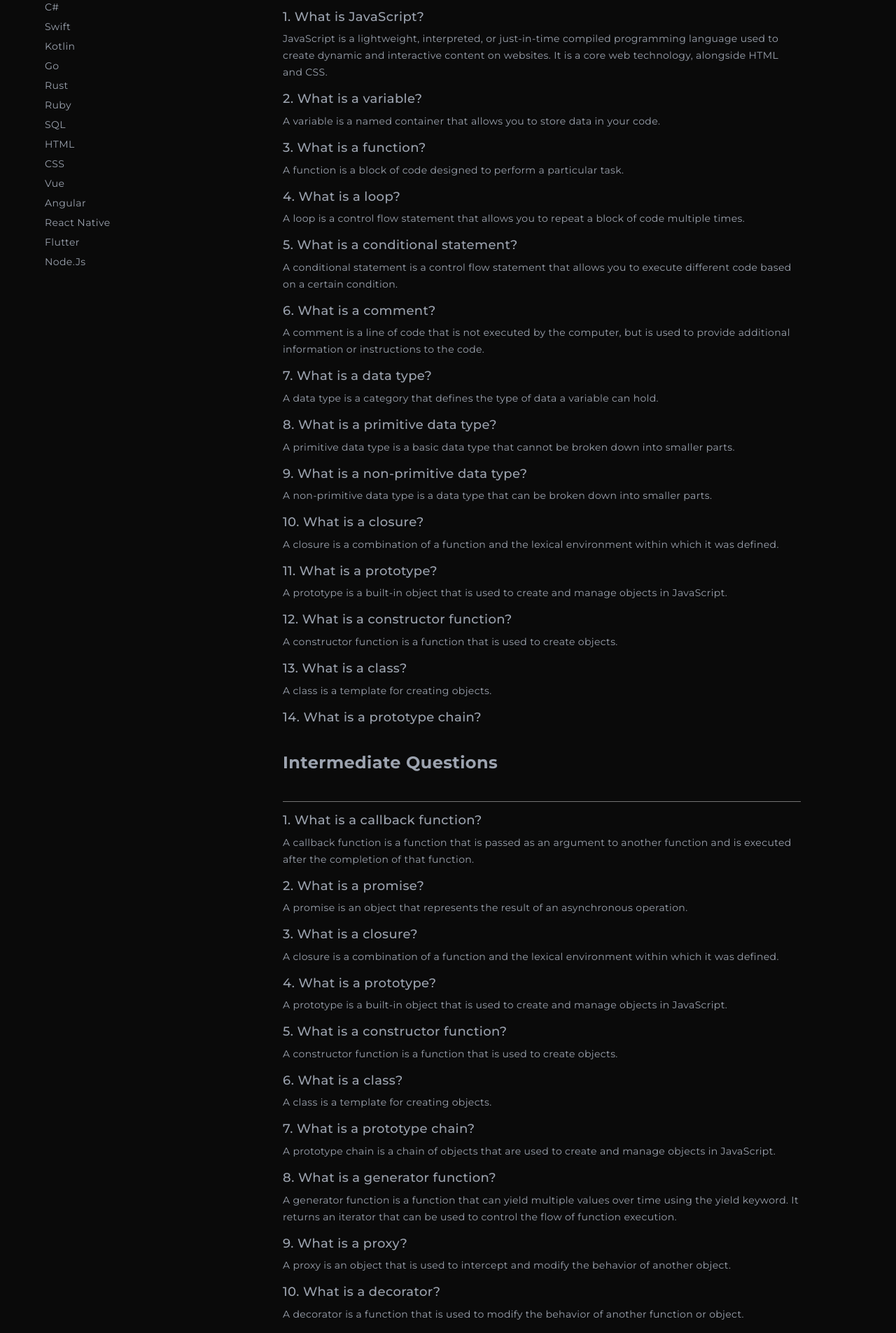
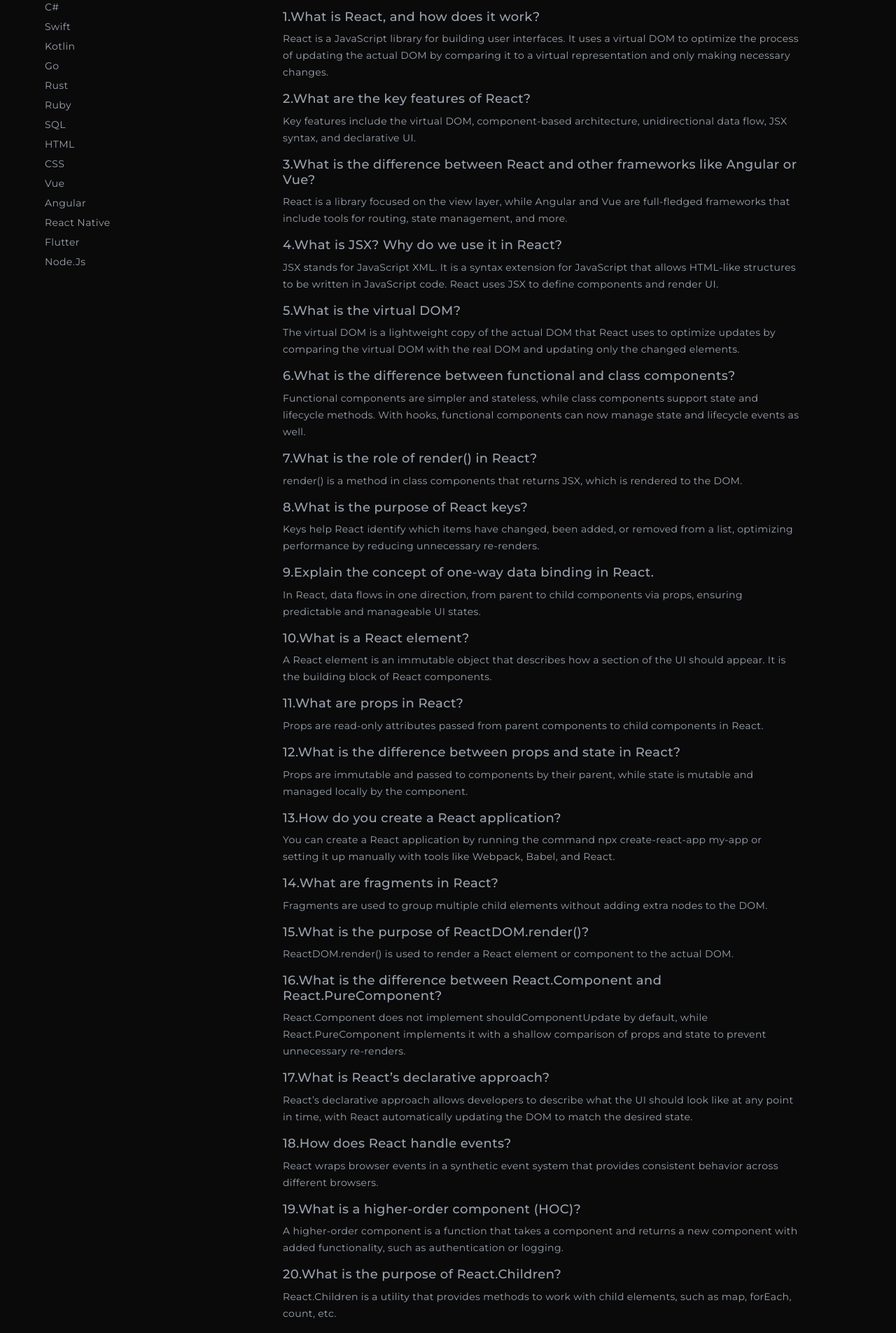
Before and after one commit to miraz66/web-development-interview-questions, a React (Vite) app: page / in a window 1280 px wide. Shown: the part 420-2325 px from the top of the page at 70% size. Built offline with nearby package versions, Linux system fonts and the light colour scheme.

Commit message:
Add New MDX file

```diff
--- a/src/Components/SyntaxHighlighter.jsx
+++ /dev/null
@@ -1,10 +0,0 @@
-import SyntaxHighlighter from 'react-syntax-highlighter';
-import { docco } from 'react-syntax-highlighter/dist/esm/styles/hljs';
-
-export default function SyntaxHighlighter({ code }) {
-  return (
-    <SyntaxHighlighter language="javascript" style={docco}>
-      {code}
-    </SyntaxHighlighter>
-  )
-}
--- a/src/assets/Content/React.mdx
+++ b/src/assets/Content/React.mdx
@@ -1,4 +1,7 @@
 import { Container } from "../../Components/Container.jsx";
+import SyntaxHighlighter from "react-syntax-highlighter";
+import { atomOneDark } from "react-syntax-highlighter/dist/esm/styles/hljs";
+
 
 export const meta = {
   title: "React",
@@ -15,34 +18,175 @@ export default ({ children }) => <Container meta={meta}>{children}</Container>;
 # Basic Questions
 ---
 <div id="basic">
-## 1. What is JavaScript?
-JavaScript is a lightweight, interpreted, or just-in-time compiled programming language used to create dynamic and interactive content on websites. It is a core web technology, alongside HTML and CSS.
-## 2. What is a variable?
-A variable is a named container that allows you to store data in your code.
-## 3. What is a function?
-A function is a block of code designed to perform a particular task.
-## 4. What is a loop?
-A loop is a control flow statement that allows you to repeat a block of code multiple times.
-## 5. What is a conditional statement?
-A conditional statement is a control flow statement that allows you to execute different code based on a certain condition.
-## 6. What is a comment?
-A comment is a line of code that is not executed by the computer, but is used to provide additional information or instructions to the code.
-## 7. What is a data type?
-A data type is a category that defines the type of data a variable can hold.
-## 8. What is a primitive data type?
-A primitive data type is a basic data type that cannot be broken down into smaller parts.
-## 9. What is a non-primitive data type?
-A non-primitive data type is a data type that can be broken down into smaller parts.
-## 10. What is a closure?
-A closure is a combination of a function and the lexical environment within which it was defined.
-## 11. What is a prototype?
-A prototype is a built-in object that is used to create and manage objects in JavaScript.
-## 12. What is a constructor function?
-A constructor function is a function that is used to create objects.
-## 13. What is a class?
-A class is a template for creating objects.
-## 14. What is a prototype chain?
+  ## 1.What is React, and how does it work?
+  React is a JavaScript library for building user interfaces. It uses a virtual DOM to optimize the process of updating the actual DOM by comparing it to a virtual representation and only making necessary changes.
 
+  ## 2.What are the key features of React?
+  Key features include the virtual DOM, component-based architecture, unidirectional data flow, JSX syntax, and declarative UI.
+
+  ## 3.What is the difference between React and other frameworks like Angular or Vue?
+  React is a library focused on the view layer, while Angular and Vue are full-fledged frameworks that include tools for routing, state management, and more.
+
+  ## 4.What is JSX? Why do we use it in React?
+  JSX stands for JavaScript XML. It is a syntax extension for JavaScript that allows HTML-like structures to be written in JavaScript code. React uses JSX to define components and render UI.
+
+  ## 5.What is the virtual DOM?
+  The virtual DOM is a lightweight copy of the actual DOM that React uses to optimize updates by comparing the virtual DOM with the real DOM and updating only the changed elements.
+
+  ## 6.What is the difference between functional and class components?
+  Functional components are simpler and stateless, while class components support state and lifecycle methods. With hooks, functional components can now manage state and lifecycle events as well.
+
+  ## 7.What is the role of render() in React?
+  render() is a method in class components that returns JSX, which is rendered to the DOM.
+
+  ## 8.What is the purpose of React keys?
+  Keys help React identify which items have changed, been added, or removed from a list, optimizing performance by reducing unnecessary re-renders.
+
+  ## 9.Explain the concept of one-way data binding in React.
+  In React, data flows in one direction, from parent to child components via props, ensuring predictable and manageable UI states.
+
+  ## 10.What is a React element?
+  A React element is an immutable object that describes how a section of the UI should appear. It is the building block of React components.
+
+  ## 11.What are props in React?
+  Props are read-only attributes passed from parent components to child components in React.
+
+  ## 12.What is the difference between props and state in React?
+  Props are immutable and passed to components by their parent, while state is mutable and managed locally by the component.
+
+  ## 13.How do you create a React application?
+  You can create a React application by running the command npx create-react-app my-app or setting it up manually with tools like Webpack, Babel, and React.
+
+  ## 14.What are fragments in React?
+  Fragments are used to group multiple child elements without adding extra nodes to the DOM.
+
+  ## 15.What is the purpose of ReactDOM.render()?
+  ReactDOM.render() is used to render a React element or component to the actual DOM.
+
+  ## 16.What is the difference between React.Component and React.PureComponent?
+  React.Component does not implement shouldComponentUpdate by default, while React.PureComponent implements it with a shallow comparison of props and state to prevent unnecessary re-renders.
+
+  ## 17.What is React’s declarative approach?
+  React’s declarative approach allows developers to describe what the UI should look like at any point in time, with React automatically updating the DOM to match the desired state.
+
+  ## 18.How does React handle events?
+  React wraps browser events in a synthetic event system that provides consistent behavior across different browsers.
+
+  ## 19.What is a higher-order component (HOC)?
+  A higher-order component is a function that takes a component and returns a new component with added functionality, such as authentication or logging.
+
+  ## 20.What is the purpose of React.Children?
+  React.Children is a utility that provides methods to work with child elements, such as map, forEach, count, etc.
+
+  ## 21.What is reconciliation in React?
+  Reconciliation is the process by which React determines which changes need to be made to the DOM by comparing the previous virtual DOM with the new one.
+
+  ## 22.Can browsers read JSX directly?
+  No, JSX must be transpiled into JavaScript code using a tool like Babel before it can be executed in the browser.
+
+  ## 23.What is the difference between a controlled and uncontrolled component?
+  Controlled components have their state managed by React, while uncontrolled components manage their own state via the DOM.
+
+  ## 24.What is React.StrictMode?
+  React.StrictMode is a tool for highlighting potential issues in an application, such as unsafe lifecycle methods, deprecated APIs, or unexpected side effects.
+
+  ## 25.What are portals in React?
+  Portals allow you to render children into a DOM node outside of the parent component hierarchy, typically for rendering modals or tooltips.
+
+  Components and State Management (25 Questions)
+  ## 26.What is a React component?
+  A React component is a JavaScript function or class that returns a part of the UI (typically JSX) based on input data and state.
+
+  ## 27.How do you create a functional component in React?
+  You create a functional component by writing a function that returns JSX. Example:
+
+  Copy code
+  <SyntaxHighlighter language="javascript" style={atomOneDark}>
+    {`
+  function MyComponent() {
+    return <div>Hello, World!</div>;
+  }
+  `}
+  </SyntaxHighlighter>
+  ## 28.How do you manage state in a functional component?
+  You use the useState hook to manage state in a functional component. Example:
+
+  js
+  Copy code
+  <SyntaxHighlighter language="javascript" style={atomOneDark}>
+    {`
+  const [count, setCount] = useState(0);
+  `}
+  </SyntaxHighlighter>
+
+  ## 29.What is the useState hook? Provide an example.
+  The useState hook is used to add state to functional components. Example:
+
+  js
+  Copy code
+  <SyntaxHighlighter language="javascript" style={atomOneDark}>
+    {`
+  const [count, setCount] = useState(0);
+  `}
+  </SyntaxHighlighter>
+  ## 30.What is the difference between stateful and stateless components?
+  Stateful components manage and track state, while stateless components only receive props and render UI based on those props.
+
+  ## 31.How do you pass data from a parent to a child component?
+  You pass data through props, which are read-only values that the child component receives from the parent.
+
+  ## 32.What are default props? How do you set them?
+  Default props are values that are set for a component’s props in case the parent does not pass them. You set them like this:
+
+  js
+  Copy code
+  <SyntaxHighlighter language="javascript" style={atomOneDark}>
+    {`
+  MyComponent.defaultProps = {
+    name: 'Default Name',
+  };
+  `}
+  </SyntaxHighlighter>
+  ## 33.What is the context API?
+  The context API allows you to pass data through the component tree without manually passing props to each level, avoiding prop drilling.
+
+  ## 34.What is prop drilling, and how do you solve it?
+  Prop drilling occurs when you pass props through many layers of components. You can solve it using the context API or state management libraries like Redux.
+
+  ##What is lifting state up in React?
+  Lifting state up involves moving the state to a common parent component so that multiple child components can share the same state.
+
+  ## 35.What is the difference between local state and global state in React?
+  Local state is specific to a component and managed within it, while global state is shared across multiple components, typically managed with tools like Redux or the context API.
+
+  ## 36.How do you manage global state in React?
+  Global state can be managed using the context API or state management libraries like Redux, MobX, or Recoil.
+
+  ## 37.What is setState, and how does it work?
+  setState is a method in class components that updates the component’s state and triggers a re-render of the component.
+
+  ## 38.What is the importance of the callback in setState?
+  The callback in setState is executed after the state has been updated, allowing you to perform actions based on the updated state.
+
+  ## 39.What are React refs, and how do you use them?
+  Refs are used to access DOM nodes directly or store mutable values. Example:
+
+  js
+  Copy code
+  <SyntaxHighlighter language="javascript" style={atomOneDark}>
+    {`
+  const inputRef = useRef();
+  `}
+  </SyntaxHighlighter>
+
+  ## 40.What is the difference between controlled and uncontrolled inputs?
+  Controlled inputs are bound to state, and their value is controlled by React, while uncontrolled inputs are handled by the DOM.
+
+  ## 41.What is getDerivedStateFromProps used for?
+  getDerivedStateFromProps is a lifecycle method used to update state based on props before a component renders.
+
+  ## 42.What is the purpose of shouldComponentUpdate?
+  shouldComponentUpdate allows you to prevent unnecessary re-renders
 </div>
 
 # Intermediate Questions
```
